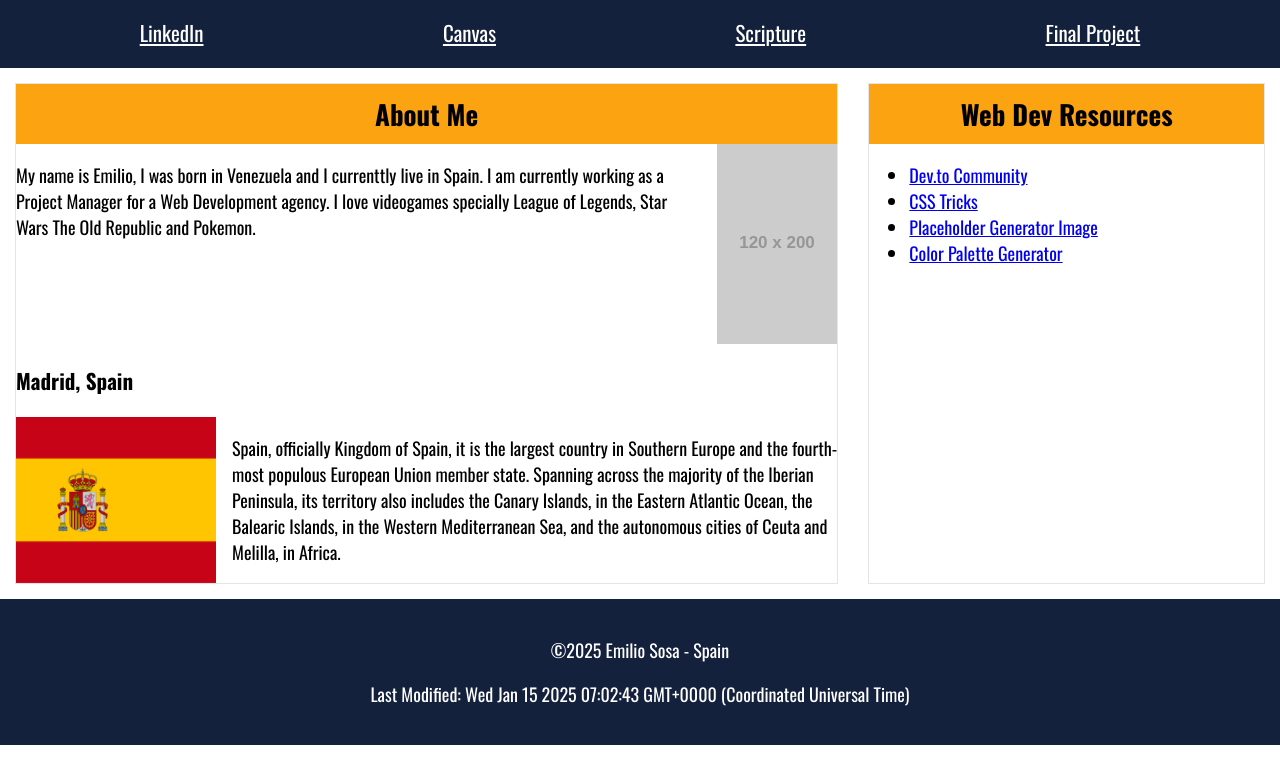
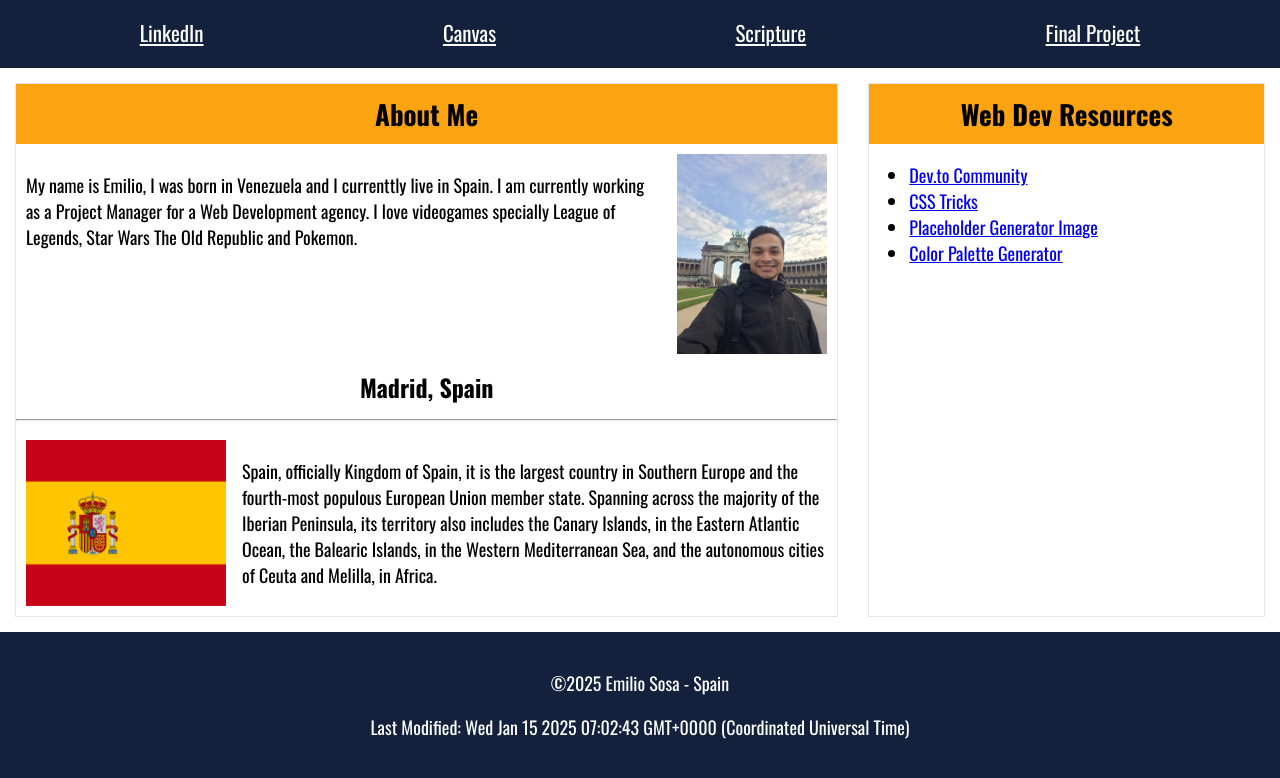
Before and after one commit to sosaemilio/wdd131, a plain HTML site: page index.html in a window 1280 px wide. Shown: the part 96-874 px from the top of the page. Before the commit the page ends 841 px from the top, so only its background shows below. Drawn offline with nearby package versions, Linux system fonts and the light colour scheme; placeholder pictures from the web are drawn by us; a web font is replaced by a local one.

Commit message:
Final changes and push live

```diff
--- a/index.html
+++ b/index.html
@@ -31,9 +31,10 @@
                     Project Manager for a Web Development agency. I love videogames specially League of Legends, Star
                     Wars
                     The Old Republic and Pokemon.</p>
-                <img src="https://placehold.co/120x200" alt="Picture of Emilio in a Trip">
+                <img src="images/emilio-picture.jpg" alt="Picture of Emilio in a Trip" width="150">
             </div>
             <h3>Madrid, Spain</h3>
+            <hr>
             <div>
                 <img src="images/Flag_of_Spain.svg.png" alt="Flag of Spain with Red, Yellow and Red strips" width="200">
                 <p>Spain, officially Kingdom of Spain, it is the largest country in Southern Europe and the fourth-most
--- a/styles/base.css
+++ b/styles/base.css
@@ -54,6 +54,14 @@ nav a:hover {
 .card div {
     display: flex;
     gap: 1rem;
+    padding: 10px;
+}
+
+.card h3 {
+    padding: 5px 10px;
+    margin: 0px;
+    text-align: center;
+    font-size: 24px;
 }
 
 /*Body Design*/
```
Also changed, not shown: images/emilio-picture.jpg (added).
